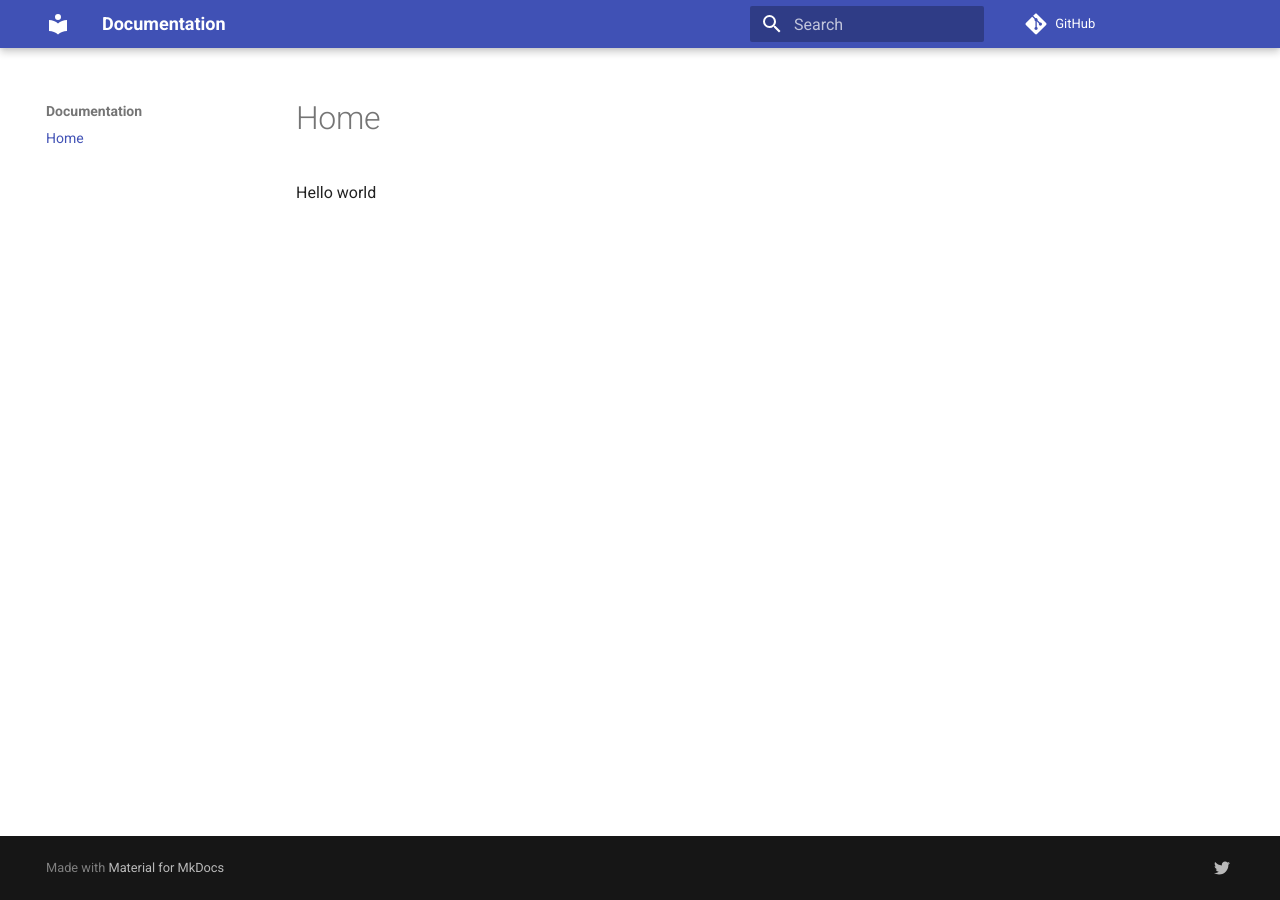
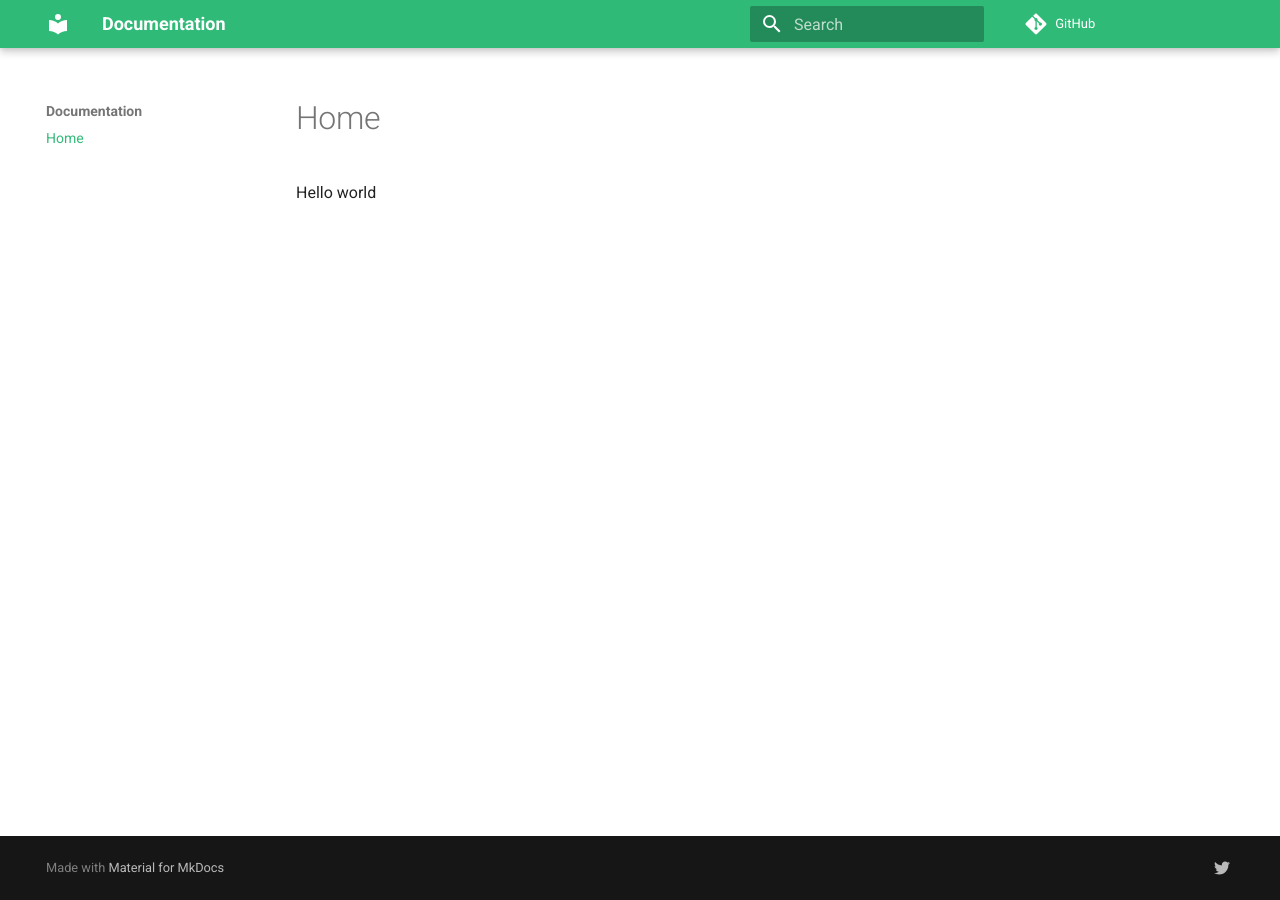
Before and after one commit to radiofm015789/radiofm015789.github.io, an MkDocs documentation site: the page built from docs/README.md, in a window 1280 px wide. Built offline with MkDocs 1.6.1 and Material for MkDocs 9.7.7, drawn with Linux system fonts in a browser that asks for light colours; comment, search, counter and statistics services are not loaded.

Commit message:
update stylesheet

```diff
--- /dev/null
+++ b/docs/stylesheets/extra.css
@@ -0,0 +1,5 @@
+:root {
+  --md-primary-fg-color:        #30BA78;
+  --md-primary-fg-color--light: #90EBCD;
+  --md-primary-fg-color--dark:  #0C322C;
+}
--- a/mkdocs.yaml
+++ b/mkdocs.yaml
@@ -25,7 +25,8 @@
 
 theme:
   name: material
-  palette:
-    primary: deep green
   features:
     - search.highlight
+
+extra_css:
+  - stylesheets/extra.css
```
